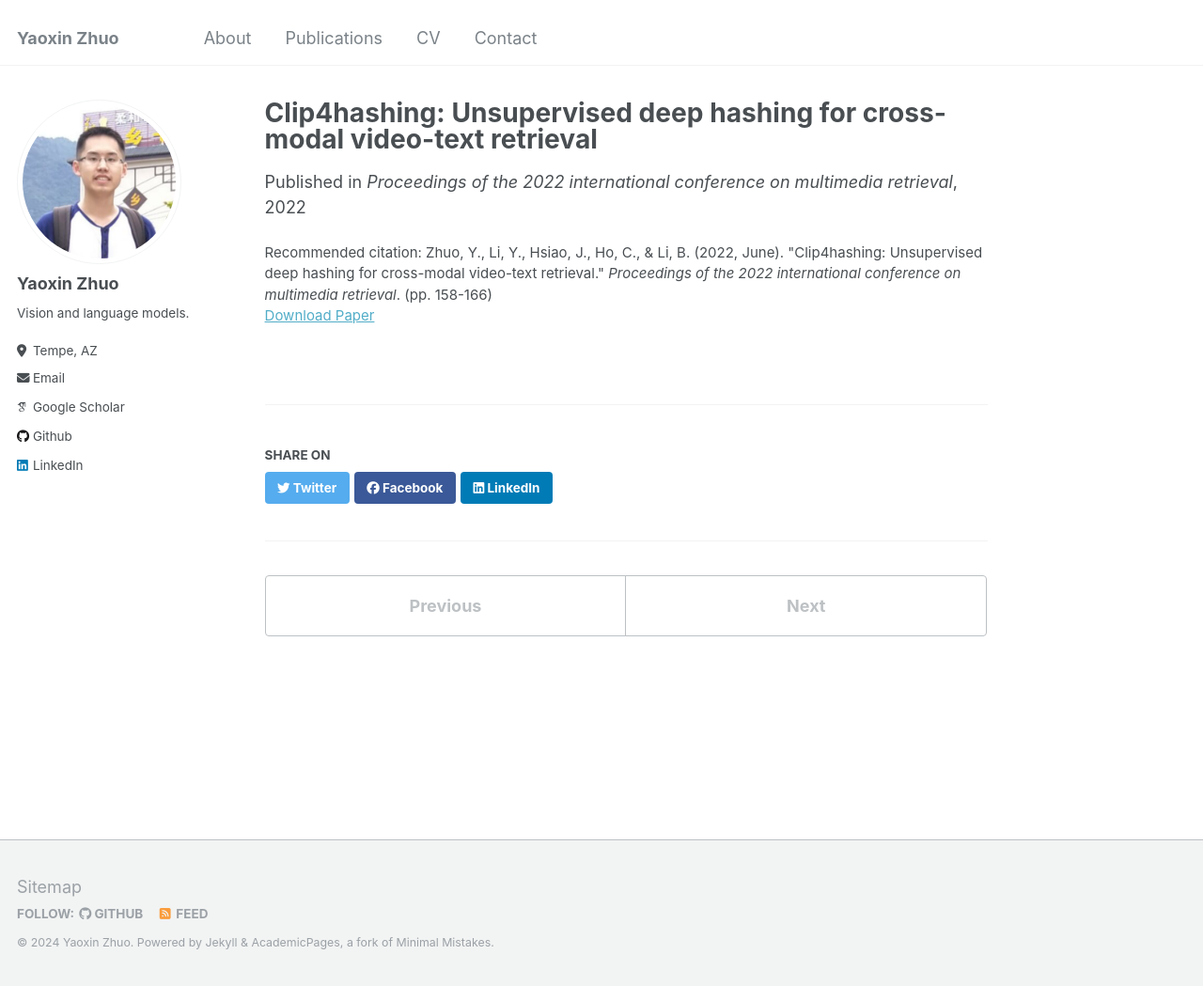
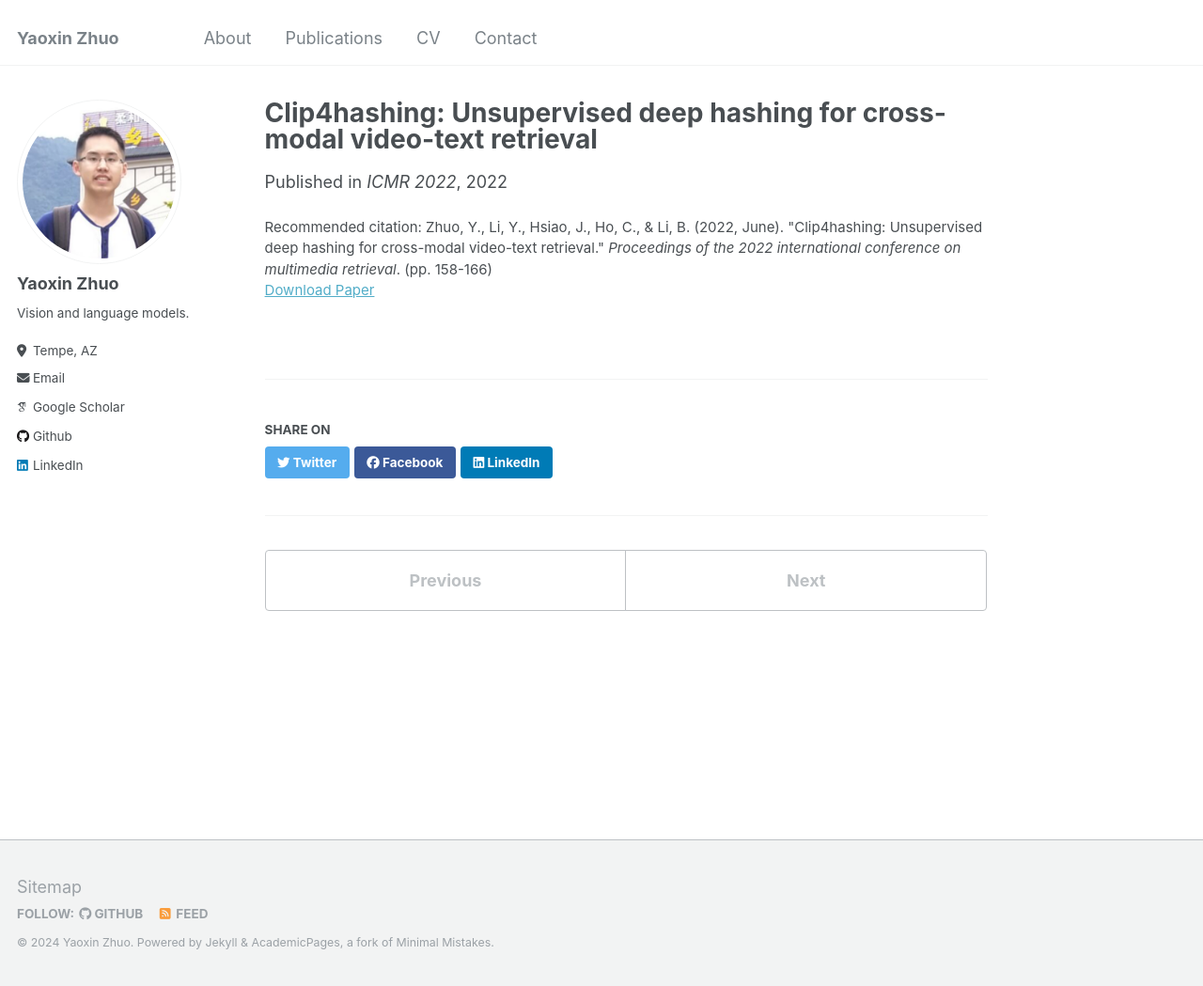
Before and after one commit to yaoxinzhuo/yaoxinzhuo.github.io, a Jekyll site: the page built from _publications/2022-clip4hashing.md, in a window 1280 px wide and 1049 px high. Shown: the whole window at 94% size. Built offline with Jekyll 4.4.1, drawn with Linux system fonts in a browser that asks for light colours; some web fonts are replaced.

Commit message:
Update 2022-clip4hashing.md

```diff
--- a/_publications/2022-clip4hashing.md
+++ b/_publications/2022-clip4hashing.md
@@ -3,7 +3,7 @@ title: "Clip4hashing: Unsupervised deep hashing for cross-modal video-text retri
 collection: publications
 permalink: /publication/2022-clip4hashing
 date: 2022-06-27
-venue: 'Proceedings of the 2022 international conference on multimedia retrieval'
+venue: 'ICMR 2022'
 paperurl: 'http://yaoxinzhuo.github.io/files/2022-clip4hashing.pdf'
 citation: 'Zhuo, Y., Li, Y., Hsiao, J., Ho, C., & Li, B. (2022, June). &quot;Clip4hashing: Unsupervised deep hashing for cross-modal video-text retrieval.&quot; <i>Proceedings of the 2022 international conference on multimedia retrieval</i>. (pp. 158-166)'
 ---
```
